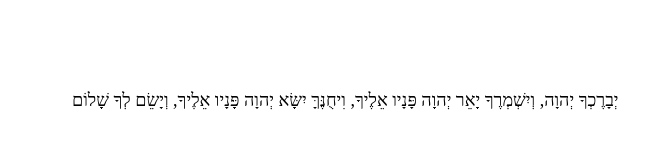
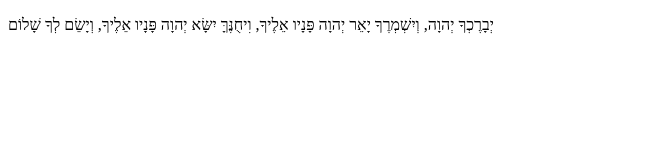
Before and after one commit to msokol98/msokol98.github.io, a plain HTML site: page index.html in a window 1280 px wide. Shown: the whole page, without its empty margins (0-672 px from the left). Drawn offline with Linux system fonts and the light colour scheme.

Commit message:
remove css

```diff
--- a/index.html
+++ b/index.html
@@ -2,8 +2,6 @@
 <html>
 <head>
 <style>
-body {padding: 5%;}
-p    {font-size: large;}
 </style>
 </head>
 <body>
```
